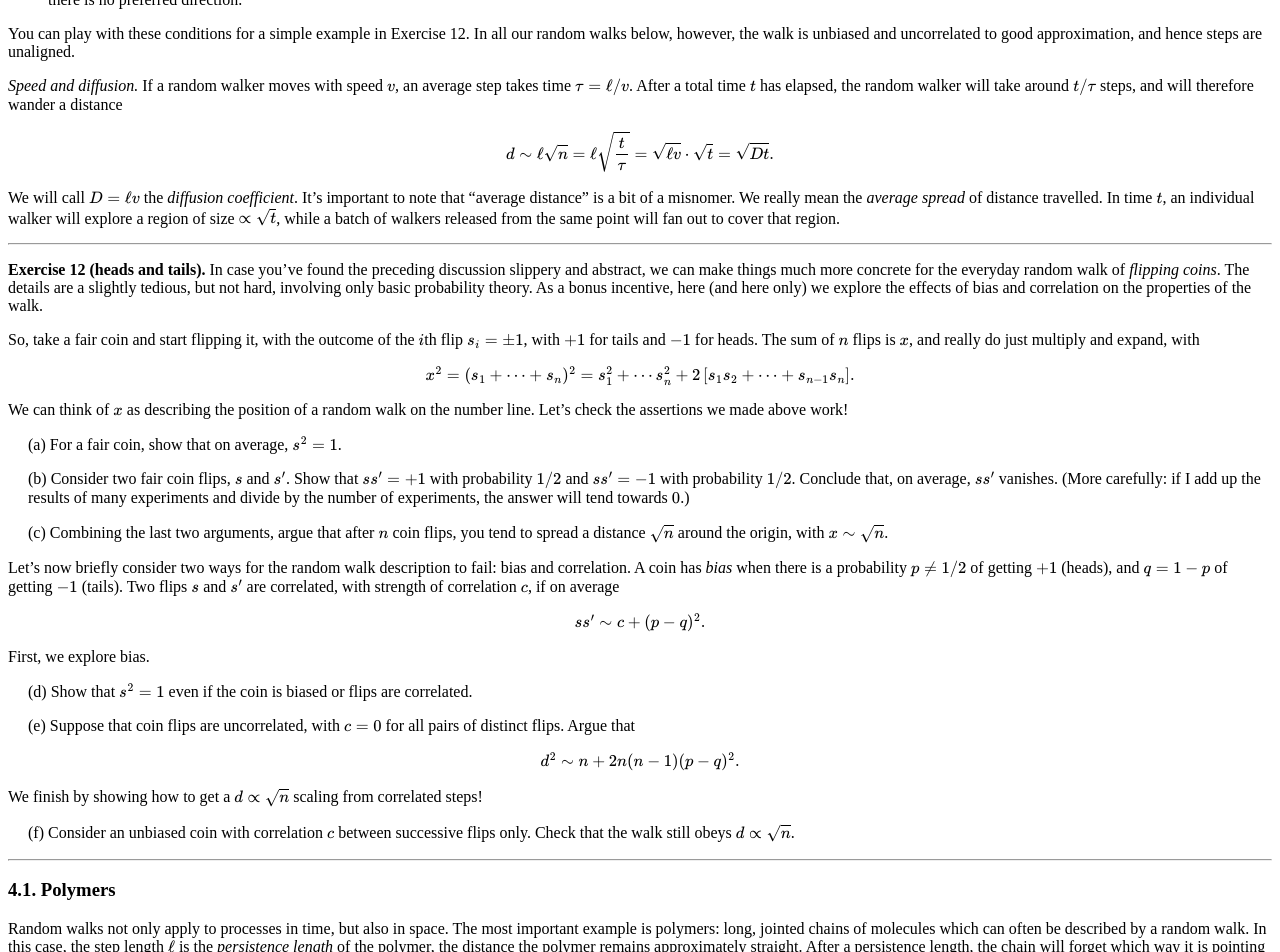
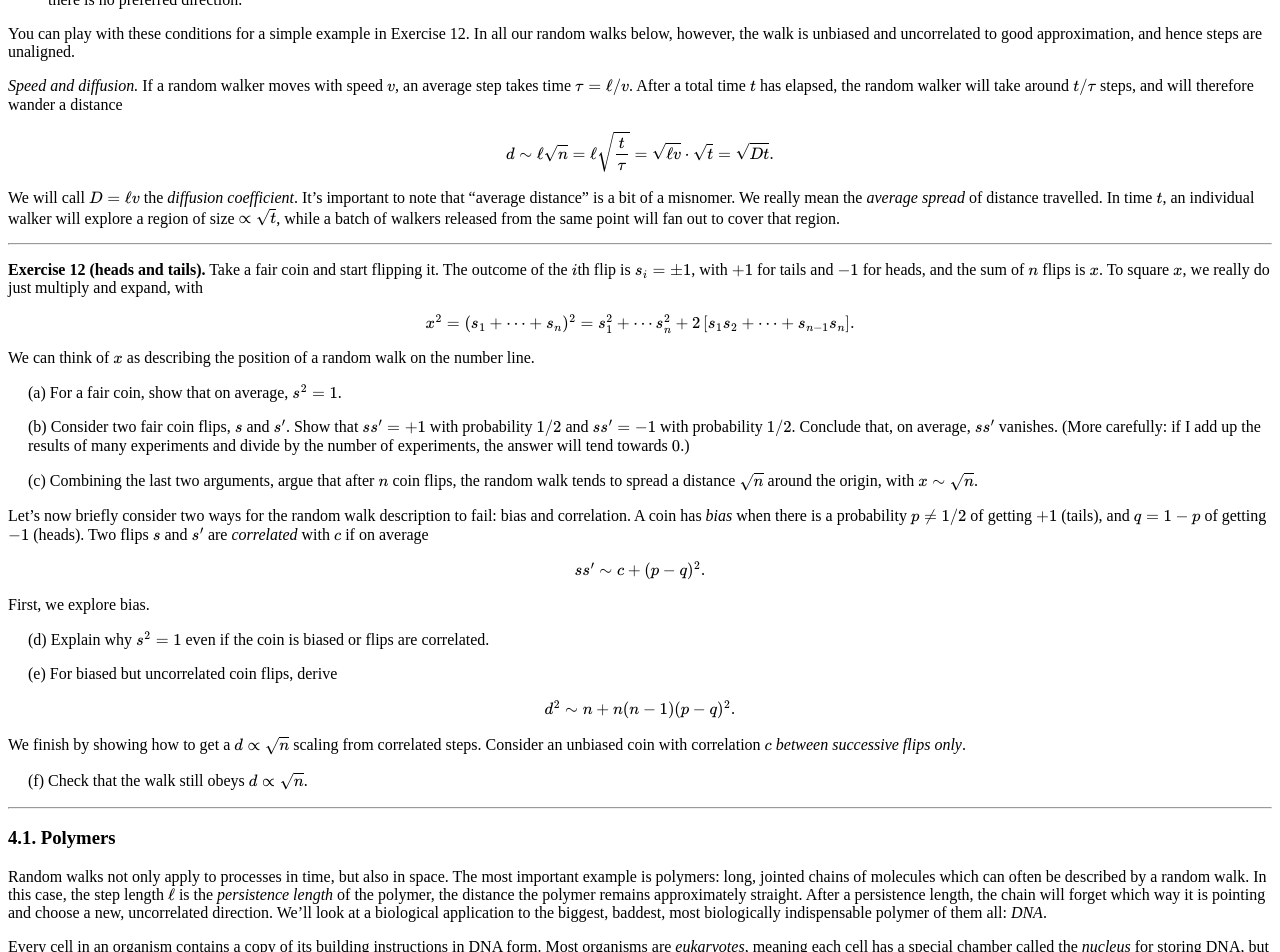
Before and after one commit to hapax/hapax.github.io, a Jekyll site: the page built from _posts/2020-02-24-napkin-hacks.md, in a window 1280 px wide and 1400 px high, scrolled down 18077 px. Shown: the top 952 px of the window. Built offline with Jekyll 4.4.1, drawn with Linux system fonts in a browser that asks for light colours; our own code applies the rules of GitHub Pages for plain Markdown files; formulas are drawn with MathJax 3; a script that is not in the unit is left out; some of the changed text lies outside the part shown.

Commit message:
Update 2020-02-24-napkin-hacks.md

```diff
--- a/_posts/2020-02-24-napkin-hacks.md
+++ b/_posts/2020-02-24-napkin-hacks.md
@@ -1265,18 +1265,11 @@ that region.
 
 ---
 
-**Exercise 12 (heads and tails).** In case you've found the preceding
-discussion slippery and abstract, we can make things much
-more concrete for the everyday random walk of *flipping coins*.
-The details are a slightly tedious, but not hard, involving only basic
-probability theory.
-As a bonus incentive, here (and here only) we explore the effects of
-bias and correlation on the properties of the walk.
-
-So, take a fair coin and start flipping it, with the outcome of the $i$th
-flip $s_i = \pm 1$, with $+1$ for tails and $-1$ for heads.
-The sum of $n$ flips is $x$, and really do just multiply and expand,
-with
+**Exercise 12 (heads and tails).** Take a fair coin and start flipping
+it.
+The outcome of the $i$th flip is $s_i = \pm 1$, with $+1$ for tails
+and $-1$ for heads, and the sum of $n$ flips is $x$.
+To square $x$, we really do just multiply and expand, with
 
 $$
 x^2 = (s_1 + \cdots + s_n)^2 = s_1^2 + \cdots s_n^2 + 2
@@ -1285,7 +1278,6 @@ $$
 
 We can think of $x$ as describing the position of a random walk on the
 number line.
-Let's check the assertions we made above work!
 
 <span style="padding-left: 20px; display:block">
 (a) For a fair coin, show that on average, $s^2 = 1$.
@@ -1302,17 +1294,16 @@ Let's check the assertions we made above work!
 
 <span style="padding-left: 20px; display:block">
 (c) Combining the last two arguments, argue that after $n$ coin
-flips, you tend to spread a distance $\sqrt{n}$ around the origin,
+flips, the random walk tends to spread a distance $\sqrt{n}$ around the origin,
 with $x \sim \sqrt{n}$.
 </span>
 
 Let's now briefly consider two ways for the random walk description to
 fail: bias and correlation.
 A coin has *bias* when there is a probability $p \neq 1/2$ of getting
-$+1$ (heads),
-and $q = 1- p$ of getting $-1$ (tails).
-Two flips $s$ and $s'$ are correlated, with strength of correlation
-$c$, if on average
+$+1$ (tails),
+and $q = 1- p$ of getting $-1$ (heads).
+Two flips $s$ and $s'$ are *correlated* with $c$ if on average
 
 $$
 ss' \sim c + (p-q)^2.
@@ -1321,24 +1312,24 @@ $$
 First, we explore bias.
 
 <span style="padding-left: 20px; display:block">
-(d) Show that $s^2 = 1$ even if the coin is biased or flips are correlated.
-</span>
-
-<span style="padding-left: 20px; display:block">
-(e) Suppose that coin flips are uncorrelated, with $c = 0$ for all
-pairs of distinct flips.
-	Argue that
-</span>
-
-$$
-d^2 \sim n + 2n(n-1)(p-q)^2.
-$$
-
-We finish by showing how to get a $d \propto \sqrt{n}$ scaling from correlated steps!
-
-<span style="padding-left: 20px; display:block">
-(f) Consider an unbiased coin with correlation $c$ between successive
-flips only. Check that the walk still obeys $d \propto \sqrt{n}$.
+(d) Explain why $s^2 = 1$ even if the coin is biased or flips are correlated.
+</span>
+
+<span style="padding-left: 20px; display:block">
+(e) For biased but uncorrelated coin flips, derive
+</span>
+
+$$
+d^2 \sim n + n(n-1)(p-q)^2.
+$$
+
+We finish by showing how to get a $d \propto \sqrt{n}$ scaling from
+correlated steps.
+Consider an unbiased coin with correlation $c$ *between successive
+flips only*.
+
+<span style="padding-left: 20px; display:block">
+(f) Check that the walk still obeys $d \propto \sqrt{n}$.
 </span>
 
 ---
@@ -1405,7 +1396,7 @@ of magnitude!
 
 **Exercise 13 (gone fishing).** Wandering the shipyards one day, you
 notice a rusty old anchor, probably from a decommissioned fishing vessel.
-Attached is the mooring chain, piled haphazardly on the dock.
+The mooring chain, attached to the anchor, is piled haphazardly on the dock.
 
 <span style="padding-left: 20px; display:block">
 (a) The links are around $7$ inches in length, and the pile is $4.7$
```
